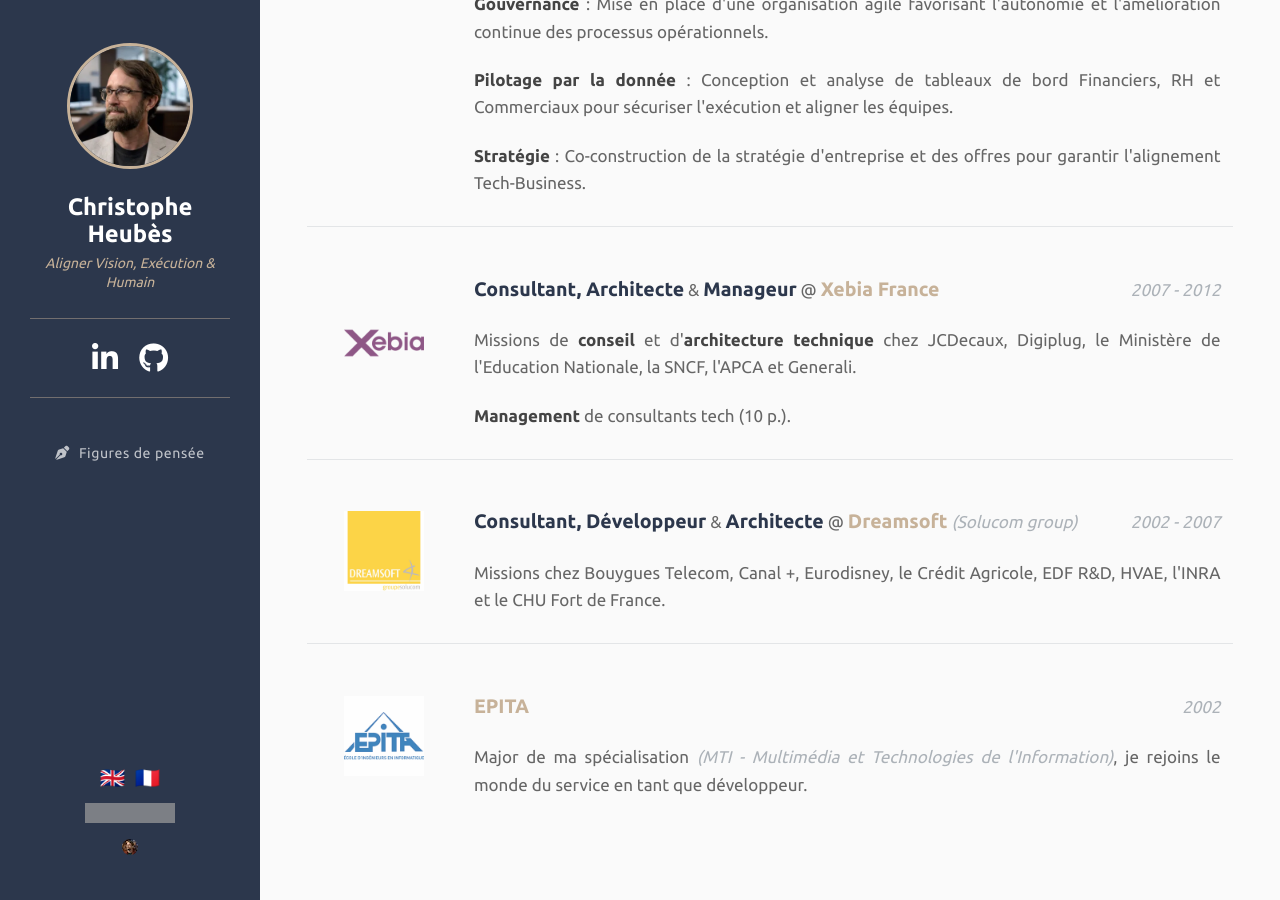
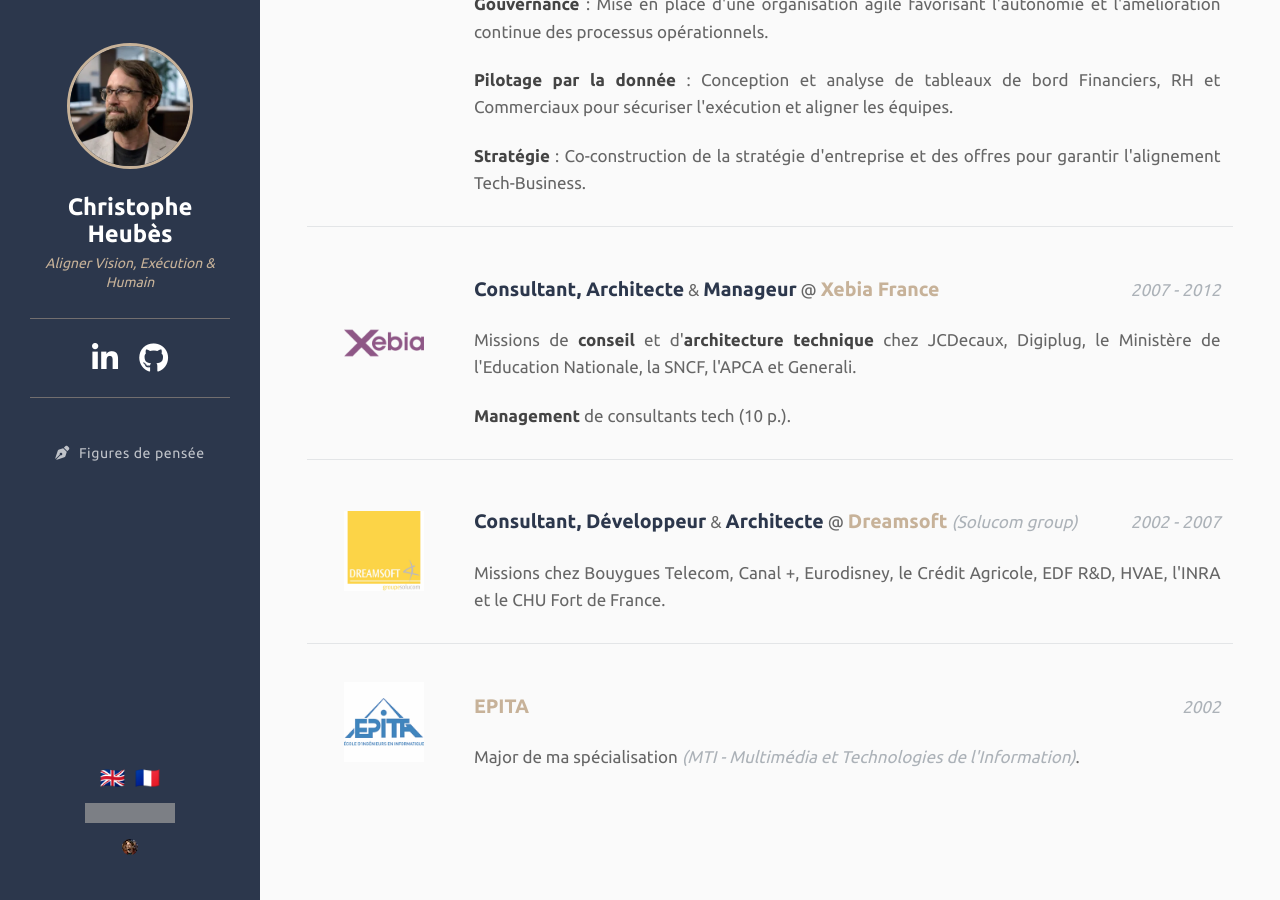
Before and after one commit to cheubes/christophe.heubes.com, a Jekyll site: the page built from index.html, in a window 1280 px wide and 900 px high, scrolled down 1659 px. Built offline with Jekyll 4.4.1, drawn with Linux system fonts in a browser that asks for light colours; nearby versions of some CDN libraries; grey boxes are pictures that could not be loaded.

Commit message:
Epita desc.

```diff
--- a/index-en.html
+++ b/index-en.html
@@ -27,6 +27,6 @@ resume-flint: <p><span><strong>COO</strong> @&nbsp;<strong class="resume-company
 resume-xebia-coo: <p><span><strong>COO</strong> &amp;&nbsp;<strong>Managing Director</strong> @&nbsp;<strong class="resume-company">Xebia France</strong></span><i>2012 – 2019</i></p><p><strong>Scaling</strong>&nbsp;&#58; Orchestrated the expansion from 50 to 230+ tech experts and grew revenue from €7M to €28M.</p><p><strong>Leadership</strong>&nbsp;&#58; Led a community of 25+ Tech Managers and managed the 10-person Executive Leadership Team. Oversaw support functions including Finance, HR, Legal, and Marketing.</p><p><strong>Governance</strong>&nbsp;&#58; Implemented an agile organization fostering autonomy and continuous improvement of operational processes.</p><p><strong>Data-Driven Steering</strong>&nbsp;&#58; Designed and analyzed Financial, HR and Sales dashboards to secure execution and team alignment.</p><p><strong>Strategy</strong>&nbsp;&#58; Co-designed business strategy and service offerings to ensure seamless Tech-Business alignment.</p>
 resume-xebia: <p><span><strong>Consultant, Architect</strong> &amp;&nbsp;<strong>Manager</strong> @&nbsp;<strong class="resume-company">Xebia France</strong></span><i>2007 - 2012</i></p><p><strong>Technical Architecture</strong> &amp;&nbsp;<strong>Consulting</strong>&nbsp;&#58; Delivered strategic missions for clients including JCDecaux, Digiplug, Ministère de l'Education Nationale, SNCF, APCA and Generali.</p><p><strong>People Management</strong>&nbsp;&#58; Managed a team of 10 technology consultants.</p>
 resume-dreamsoft: <p><span><strong>Consultant, Developer</strong> &amp;&nbsp;<strong>Architect</strong> @&nbsp;<strong class="resume-company">Dreamsoft</strong> <i>(Solucom group)</i></span><i>2002 - 2007</i></p><p>Missions for Bouygues Telecom, Canal +, Eurodisney, Crédit Agricole, EDF R&D, HVAE, INRA and CHU Fort de France.</p>
-resume-epita: <p><span><strong class="resume-company">EPITA</strong></span><i>2002</i></p><p>Major of my specialization <i>(MTI - Multimedia and Information Technologies)</i>, I started my career in the IT service industry as a developer.</p>
+resume-epita: <p><span><strong class="resume-company">EPITA</strong></span><i>2002</i></p><p>Major of my specialization <i>(MTI - Multimedia and Information Technologies)</i>.</p>
 
 ---
--- a/index.html
+++ b/index.html
@@ -27,6 +27,6 @@ resume-flint: <p><span><strong>Directeur des Opérations</strong> @&nbsp;<strong
 resume-xebia-coo: <p><span><strong>Directeur des Opérations</strong> &amp;&nbsp;<strong>Directeur Général</strong> @&nbsp;<strong class="resume-company">Xebia France</strong></span><i>2012 – 2019</i></p><p><strong>Changement d'échelle</strong>&nbsp;&#58; Orchestration du passage de 50 à 230 experts tech et de 7 à 28&nbsp;M€ de CA.</p><p><strong>Leadership</strong>&nbsp;&#58; Animation de la communauté des manageurs tech (25+ p.)&nbsp;; Management de l'équipe de Direction (10 p.)&nbsp;; Gestion des fonctions supports (DAF&nbsp;; RH&nbsp;; Legal&nbsp;; Marketing).</p><p><strong>Gouvernance</strong>&nbsp;&#58; Mise en place d'une organisation agile favorisant l'autonomie et l'amélioration continue des processus opérationnels.</p><p><strong>Pilotage par la donnée</strong>&nbsp;&#58; Conception et analyse de tableaux de bord Financiers, RH et Commerciaux pour sécuriser l'exécution et aligner les équipes.</p><p><strong>Stratégie</strong>&nbsp;&#58; Co-construction de la stratégie d'entreprise et des offres pour garantir l'alignement Tech-Business.</p>
 resume-xebia: <p><span><strong>Consultant, Architecte</strong> &amp;&nbsp;<strong>Manageur</strong> @&nbsp;<strong class="resume-company">Xebia France</strong></span><i>2007 - 2012</i></p><p>Missions de <strong>conseil</strong> et d'<strong>architecture technique</strong> chez JCDecaux, Digiplug, le Ministère de l'Education Nationale, la SNCF, l'APCA et Generali.</p><p><strong>Management</strong> de consultants tech (10 p.).</p>
 resume-dreamsoft: <p><span><strong>Consultant, Développeur</strong> &amp;&nbsp;<strong>Architecte</strong> @&nbsp;<strong class="resume-company">Dreamsoft</strong> <i>(Solucom group)</i></span><i>2002 - 2007</i></p><p>Missions chez Bouygues Telecom, Canal +, Eurodisney, le Crédit Agricole, EDF R&D, HVAE, l'INRA et le CHU Fort de France.</p>
-resume-epita: <p><span><strong class="resume-company">EPITA</strong></span><i>2002</i></p><p>Major de ma spécialisation <i>(MTI - Multimédia et Technologies de l'Information)</i>, je rejoins le monde du service en tant que développeur.</p>
+resume-epita: <p><span><strong class="resume-company">EPITA</strong></span><i>2002</i></p><p>Major de ma spécialisation <i>(MTI - Multimédia et Technologies de l'Information)</i>.</p>
 
 ---
```
